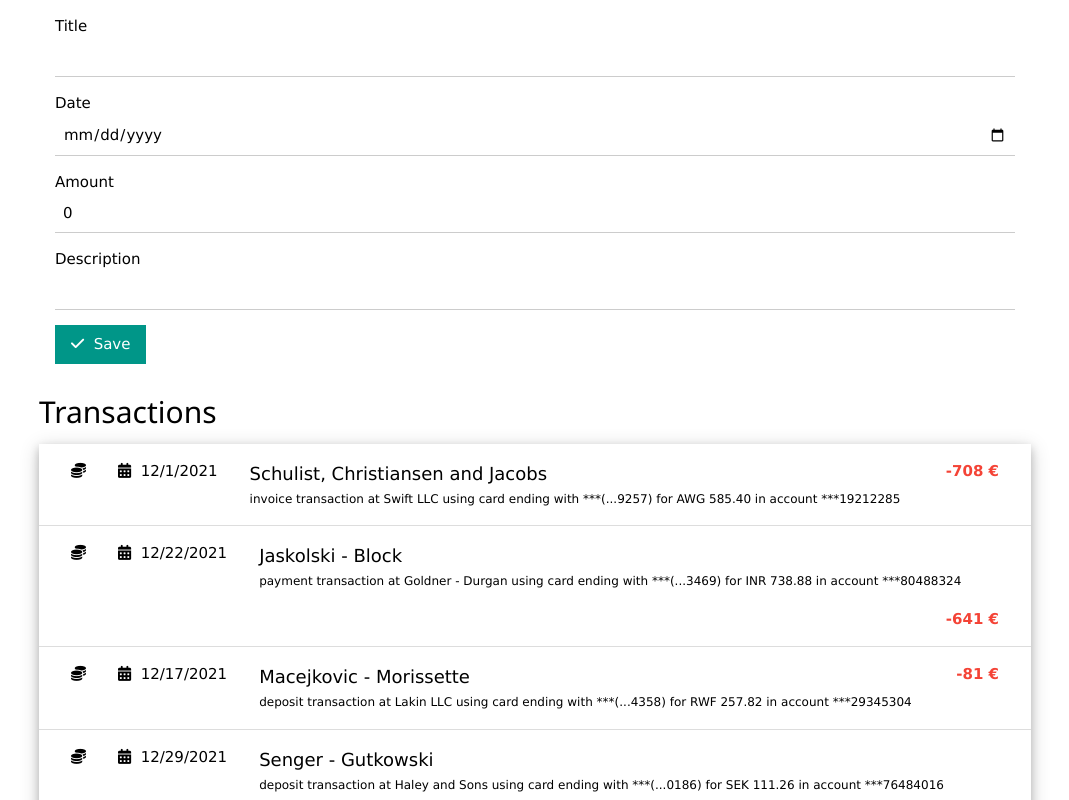
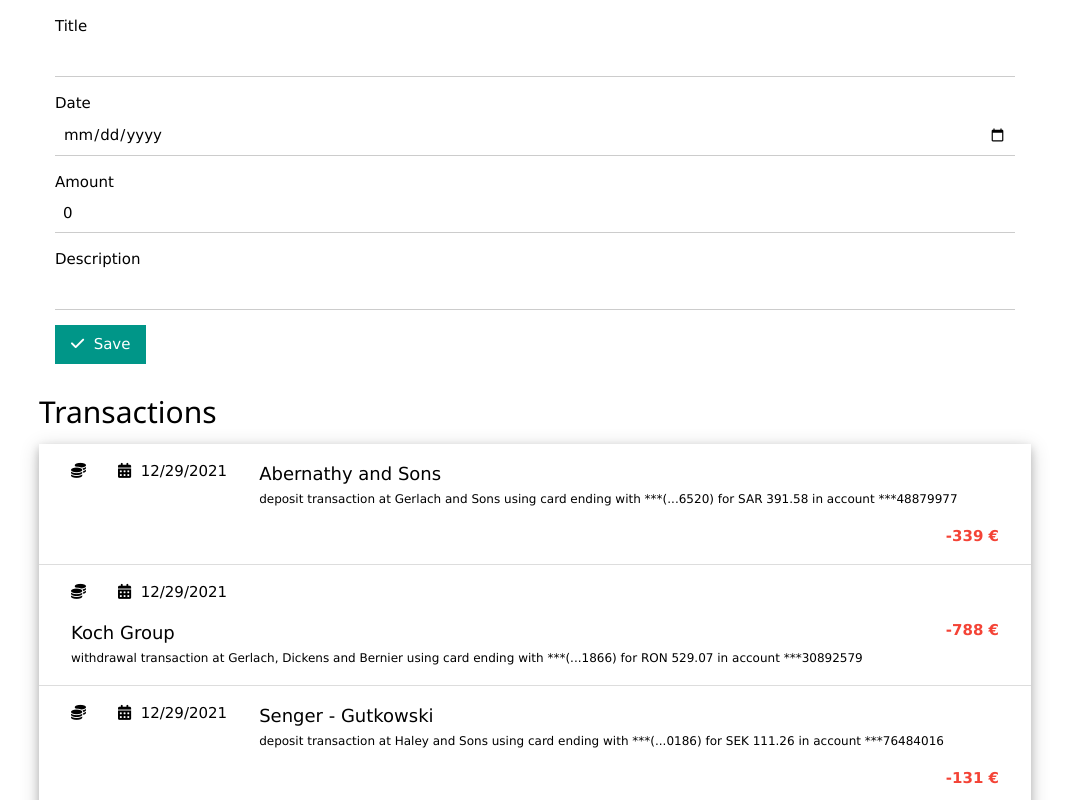
Before and after one commit to njustus/budgeting, a Vue app: page / in a window 1280 px wide. Shown: the top 800 px of the page, without its empty margins (105-1174 px from the left). Built offline with nearby package versions, Linux system fonts and the light colour scheme.

Commit message:
sort transactions by date desc

```diff
--- a/src/components/transaction-list.vue
+++ b/src/components/transaction-list.vue
@@ -19,7 +19,7 @@ function amountClass(tx: Transaction) {
         </span>
         <div class="w3-bar-item">
             <i class="fa fa-calendar"></i>&nbsp;
-            <span>{{new Date(tx.date).toLocaleDateString()}}</span>
+            <span>{{tx.date.toLocaleDateString()}}</span>
         </div>
         <div class="w3-bar-item">
             <span class="w3-large">{{tx.title}}</span><br/>
--- a/src/stores/app-state.ts
+++ b/src/stores/app-state.ts
@@ -18,7 +18,7 @@ export const useAppStore = defineStore('app-state', {
     getters: {
         sortedTransactions(state: AppState): Transaction[] {
             return state.transactions
-                .sort((x,y) => x.date.getTime - y.date)
+                .sort((x,y) => x.date - y.date)
                 .reverse()
         }
     }
```
